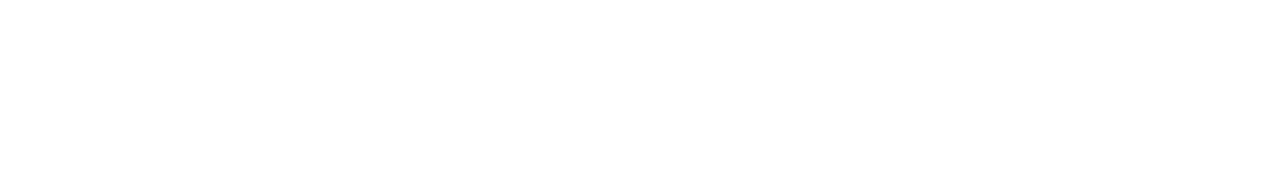
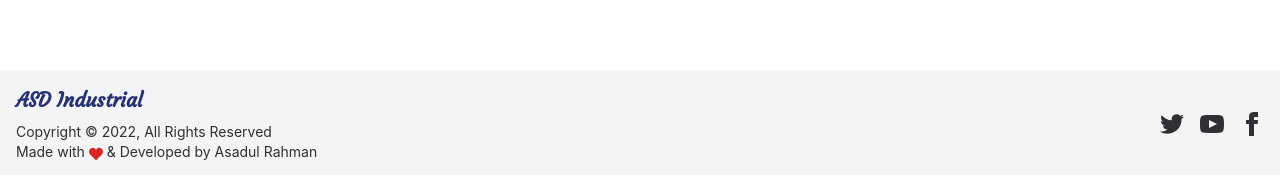
Before and after one commit to asadulR/ASD-Industrial-UI, a React (Create React App) app: page / in a window 1280 px wide. Shown: the part 4020-4195 px from the top of the page. Before the commit the page ends 4090 px from the top, so only its background shows below. Built offline with nearby package versions, Linux system fonts and the light colour scheme.

Commit message:
footer added

```diff
--- /dev/null
+++ b/src/components/Footer.js
@@ -0,0 +1,26 @@
+import React from 'react';
+import { FaHeart } from "react-icons/fa";
+import { Link } from 'react-router-dom';
+const Footer = () => {
+    const thisYear = () => (
+        new Date().getFullYear()
+    );
+    return (
+        <div>
+            <footer class="footer items-center p-4 bg-neutral text-neutral-content">
+                <div>
+                    <Link to='/' class=" text-primary font-bold normal-case text-xl" style={{ fontFamily: 'Courgette,cursive' }}>ASD Industrial</Link>
+                    <p className='mt-0'>Copyright &copy; {thisYear()},  All Rights Reserved <br /><span>Made with <FaHeart className='inline text-red-600' /> & Developed by Asadul Rahman</span></p>
+                </div>
+                <div class="grid-flow-col gap-4 md:place-self-center md:justify-self-end">
+                    <a href='https://www.linkedin.com/in/md-asadul-rahman/'><svg xmlns="http://www.w3.org/2000/svg" width="24" height="24" viewBox="0 0 24 24" class="fill-current"><path d="M24 4.557c-.883.392-1.832.656-2.828.775 1.017-.609 1.798-1.574 2.165-2.724-.951.564-2.005.974-3.127 1.195-.897-.957-2.178-1.555-3.594-1.555-3.179 0-5.515 2.966-4.797 6.045-4.091-.205-7.719-2.165-10.148-5.144-1.29 2.213-.669 5.108 1.523 6.574-.806-.026-1.566-.247-2.229-.616-.054 2.281 1.581 4.415 3.949 4.89-.693.188-1.452.232-2.224.084.626 1.956 2.444 3.379 4.6 3.419-2.07 1.623-4.678 2.348-7.29 2.04 2.179 1.397 4.768 2.212 7.548 2.212 9.142 0 14.307-7.721 13.995-14.646.962-.695 1.797-1.562 2.457-2.549z"></path></svg>
+                    </a>
+                    <a href='https://www.linkedin.com/in/md-asadul-rahman/'><svg xmlns="http://www.w3.org/2000/svg" width="24" height="24" viewBox="0 0 24 24" class="fill-current"><path d="M19.615 3.184c-3.604-.246-11.631-.245-15.23 0-3.897.266-4.356 2.62-4.385 8.816.029 6.185.484 8.549 4.385 8.816 3.6.245 11.626.246 15.23 0 3.897-.266 4.356-2.62 4.385-8.816-.029-6.185-.484-8.549-4.385-8.816zm-10.615 12.816v-8l8 3.993-8 4.007z"></path></svg></a>
+                    <a href='https://www.linkedin.com/in/md-asadul-rahman/'><svg xmlns="http://www.w3.org/2000/svg" width="24" height="24" viewBox="0 0 24 24" class="fill-current"><path d="M9 8h-3v4h3v12h5v-12h3.642l.358-4h-4v-1.667c0-.955.192-1.333 1.115-1.333h2.885v-5h-3.808c-3.596 0-5.192 1.583-5.192 4.615v3.385z"></path></svg></a>
+                </div>
+            </footer>
+        </div>
+    );
+};
+
+export default Footer;
--- a/src/pages/Home/Home.js
+++ b/src/pages/Home/Home.js
@@ -1,16 +1,20 @@
 import React from 'react';
+import Footer from '../../components/Footer';
 import ExpertTeam from './ExpertTeam';
 import Landing from './Landing';
 import Products from './Products';
 import WeProvide from './WeProvide';
 
 const Home = () => {
+
     return (
         <main className='container mx-auto'>
             <Landing />
             <WeProvide></WeProvide>
             <Products />
             <ExpertTeam />
+
+            <Footer/>
         </main>
     );
 };
```
